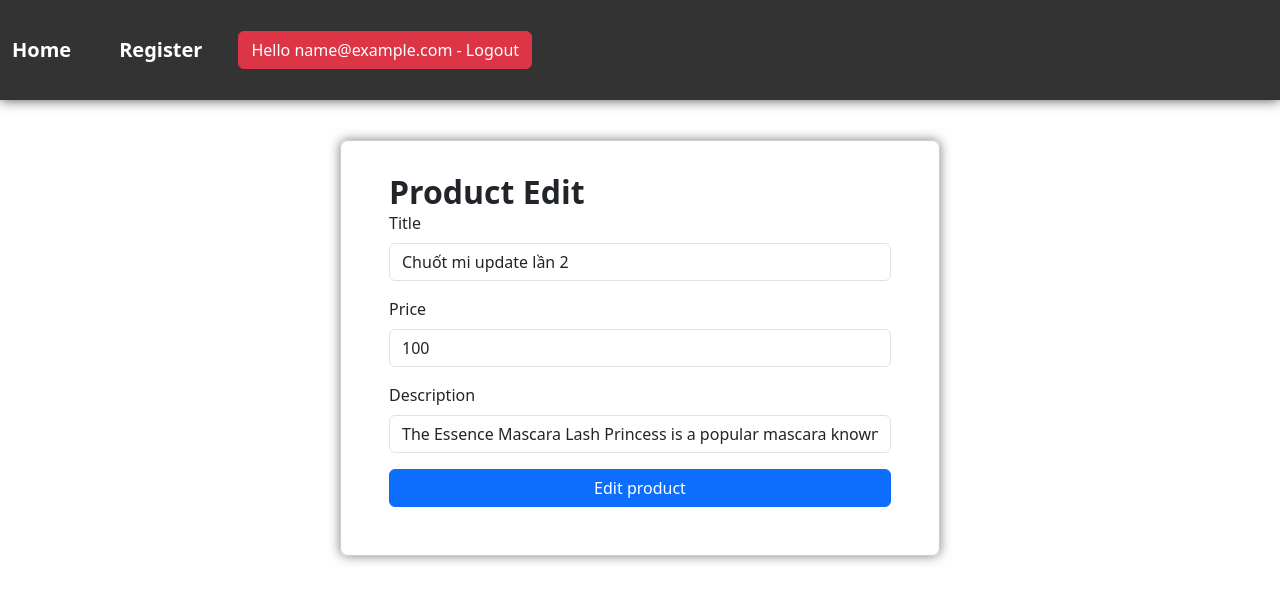
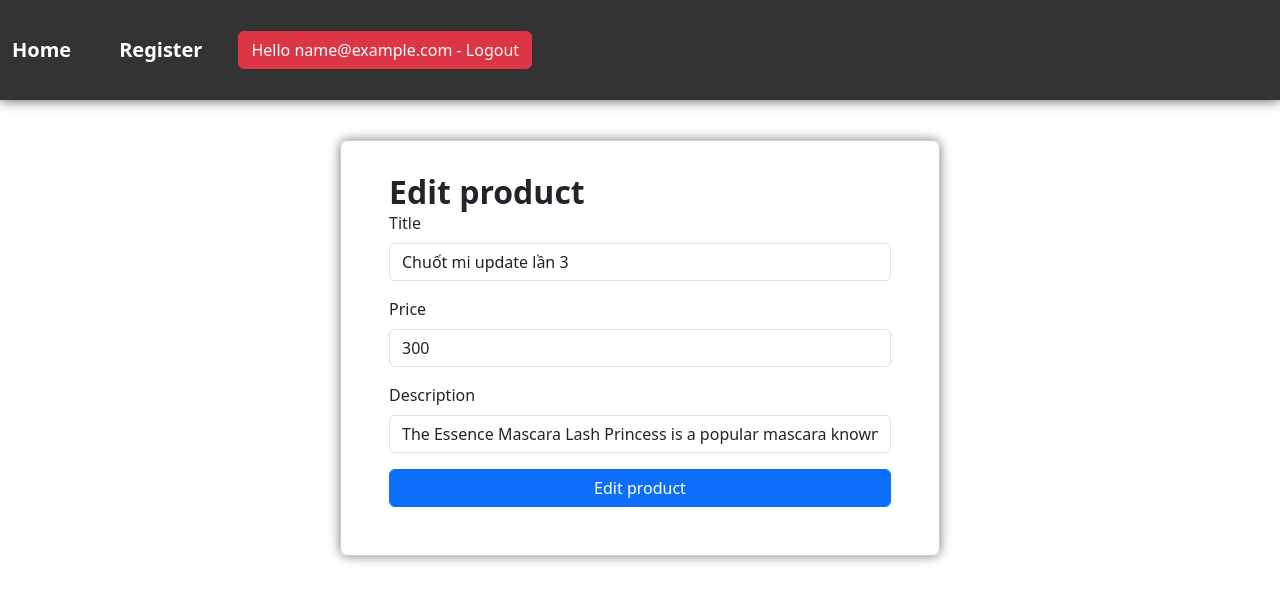
Before and after one commit to hoangnm-ndm/web501-2024, a React (Vite) app: page /admin/product-edit/1 in a window 1280 px wide. Shown: the top 602 px of the page. Built offline with nearby package versions, Linux system fonts and the light colour scheme; data requests are answered from the project's data file; sample sign-in values are in the browser's storage.

Commit message:
Product-form

```diff
--- a/db.json
+++ b/db.json
@@ -2,10 +2,10 @@
   "products": [
     {
       "id": 1,
-      "title": "Chuốt mi update lần 2",
+      "title": "Chuốt mi update lần 3",
       "description": "The Essence Mascara Lash Princess is a popular mascara known for its volumizing and lengthening effects. Achieve dramatic lashes with this long-lasting and cruelty-free formula.",
       "category": "beauty",
-      "price": 100,
+      "price": 300,
       "discountPercentage": 7.17,
       "rating": 4.94,
       "stock": 5,
@@ -1561,34 +1561,10 @@
       "id": 31
     },
     {
-      "title": "iphone 16 promax",
-      "price": "3000",
+      "title": "iphone 16",
+      "price": 3000,
       "description": "mo ta",
       "id": 32
-    },
-    {
-      "title": "them san pham 2026",
-      "price": "1000",
-      "description": "mo ta",
-      "id": 33
-    },
-    {
-      "title": "",
-      "price": "",
-      "description": "",
-      "id": 34
-    },
-    {
-      "title": "dsdsdsds",
-      "price": "-2000",
-      "description": "",
-      "id": 35
-    },
-    {
-      "title": "san pham moi",
-      "price": 100,
-      "description": "mo ta",
-      "id": 36
     }
   ],
   "users": [
--- a/src/App.jsx
+++ b/src/App.jsx
@@ -1,13 +1,14 @@
 import React, { useEffect, useState } from "react";
+import { Link, Navigate, Route, Routes, useNavigate } from "react-router-dom";
 import "./App.scss";
-import { Link, Navigate, Outlet, Route, Routes, useNavigate } from "react-router-dom";
 import api from "./axios";
-import Register from "./pages/Register";
-import ProductAdd from "./pages/ProductAdd";
-import ProductEdit from "./pages/ProductEdit";
 import Home from "./pages/Home";
 import Login from "./pages/Login";
 import PrivateRoute from "./pages/PrivateRoute";
+import ProductAdd from "./pages/ProductAdd";
+import ProductEdit from "./pages/ProductEdit";
+import Register from "./pages/Register";
+import ProductForm from "./pages/ProductForm";
 
 function App() {
 	const [products, setProducts] = useState([]);
@@ -22,19 +23,35 @@ function App() {
 		})();
 	}, []);
 
-	const handleSubmit = async (data) => {
-		const res = await api.post("/products", data);
-		setProducts([...products, res.data]);
-		if (confirm("Add succefully, redirect to home page?")) {
-			navigate("/admin");
+	// const handleSubmit = async (data) => {
+	// 	const res = await api.post("/products", data);
+	// 	setProducts([...products, res.data]);
+	// 	if (confirm("Add succefully, redirect to home page?")) {
+	// 		navigate("/admin");
+	// 	}
+	// };
+
+	// const handleSubmitEdit = async (data) => {
+	// 	await api.patch(`/products/${data.id}`, data);
+	// 	const newData = await api.get("/products");
+	// 	setProducts(newData.data);
+	// 	if (confirm("Add succefully, redirect to home page?")) {
+	// 		navigate("/admin");
+	// 	}
+	// };
+
+	const handleProduct = async (data) => {
+		if (data.id) {
+			// logic cho edit product
+			await api.patch(`/products/${data.id}`, data);
+			const newData = await api.get("/products");
+			setProducts(newData.data);
+		} else {
+			// logic cho add product
+			const res = await api.post("/products", data);
+			setProducts([...products, res.data]);
 		}
-	};
-
-	const handleSubmitEdit = async (data) => {
-		await api.patch(`/products/${data.id}`, data);
-		const newData = await api.get("/products");
-		setProducts(newData.data);
-		if (confirm("Add succefully, redirect to home page?")) {
+		if (confirm("Successfully, redirect to admin page?")) {
 			navigate("/admin");
 		}
 	};
@@ -84,12 +101,15 @@ function App() {
 				<Routes>
 					<Route path="/login" element={<Login />} />
 					<Route path="/register" element={<Register />} />
+					<Route path="/" element={<Navigate to="/admin" />} />
 
 					{/* Private route for admin */}
 					<Route path="/admin" element={<PrivateRoute />}>
 						<Route path="/admin" element={<Home data={products} removeProduct={removeProduct} />} />
-						<Route path="/admin/product-add" element={<ProductAdd onAddProduct={handleSubmit} />} />
-						<Route path="/admin/product-edit/:id" element={<ProductEdit onEditProduct={handleSubmitEdit} />} />
+						{/* <Route path="/admin/product-add" element={<ProductAdd onAddProduct={handleSubmit} />} />
+						<Route path="/admin/product-edit/:id" element={<ProductEdit onEditProduct={handleSubmitEdit} />} /> */}
+						<Route path="/admin/product-add" element={<ProductForm handleProduct={handleProduct} />} />
+						<Route path="/admin/product-edit/:id" element={<ProductForm handleProduct={handleProduct} />} />
 					</Route>
 				</Routes>
 			</main>
--- /dev/null
+++ b/src/pages/ProductForm.jsx
@@ -0,0 +1,70 @@
+import { useEffect } from "react";
+import { useForm } from "react-hook-form";
+import { zodResolver } from "@hookform/resolvers/zod";
+import * as z from "zod";
+import { useParams } from "react-router-dom";
+import api from "../axios";
+
+const productSchema = z.object({
+	title: z.string().min(6, { message: "Toi thieu 6 ky tu" }),
+	price: z.number().min(0),
+	description: z.string().optional(),
+});
+const ProductForm = ({ handleProduct }) => {
+	const { id } = useParams();
+	const {
+		register,
+		handleSubmit,
+		formState: { errors },
+		reset,
+	} = useForm({
+		resolver: zodResolver(productSchema),
+	});
+	if (id) {
+		useEffect(() => {
+			(async () => {
+				const { data } = await api.get(`/products/${id}`);
+				reset(data);
+			})();
+		}, []);
+	}
+	return (
+		<>
+			<form onSubmit={handleSubmit((data) => handleProduct({ ...data, id }))}>
+				<h1>{id ? "Edit" : "Add"} product</h1>
+				<div className="mb-3">
+					<label htmlFor="title" className="form-label">
+						Title
+					</label>
+					<input type="text" className="form-control" id="title" {...register("title")} />
+					{errors.title && <p className="text-danger">{errors.title.message}</p>}
+				</div>
+				<div className="mb-3">
+					<label htmlFor="price" className="form-label">
+						Price
+					</label>
+					<input
+						type="number"
+						className="form-control"
+						id="price"
+						{...register("price", { required: true, valueAsNumber: true })}
+					/>
+					{errors.price && <p className="text-danger">{errors.price.message}</p>}
+				</div>
+				<div className="mb-3">
+					<label htmlFor="description" className="form-label">
+						Description
+					</label>
+					<input type="text" className="form-control" id="description" {...register("description")} />
+				</div>
+				<div className="mb-3">
+					<button type="submit" className="btn btn-primary w-100">
+						{id ? "Edit" : "Add"} product
+					</button>
+				</div>
+			</form>
+		</>
+	);
+};
+
+export default ProductForm;
```
